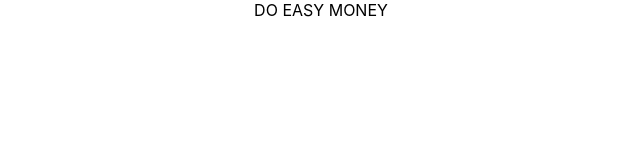
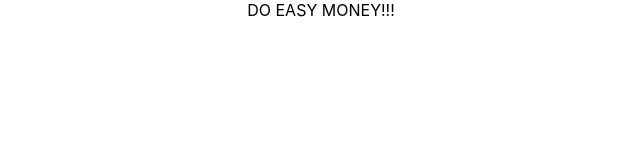
Before and after one commit to siliconlogic/DoEasyMoney, a React (Create React App) app in the folder client/: page / in a window 1280 px wide. Shown: the top 160 px of the page, without its empty margins (319-959 px from the left). Built offline with nearby package versions, Linux system fonts and the light colour scheme.

Commit message:
Commit and deploy
[need deploy server]
[need build client]

```diff
--- a/client/src/App.js
+++ b/client/src/App.js
@@ -3,7 +3,7 @@ import "./App.css";
 import React from "react";
 
 function App() {
-  return <div className="App">DO EASY MONEY</div>;
+  return <div className="App">DO EASY MONEY!!!</div>;
 }
 
 export default App;
```
